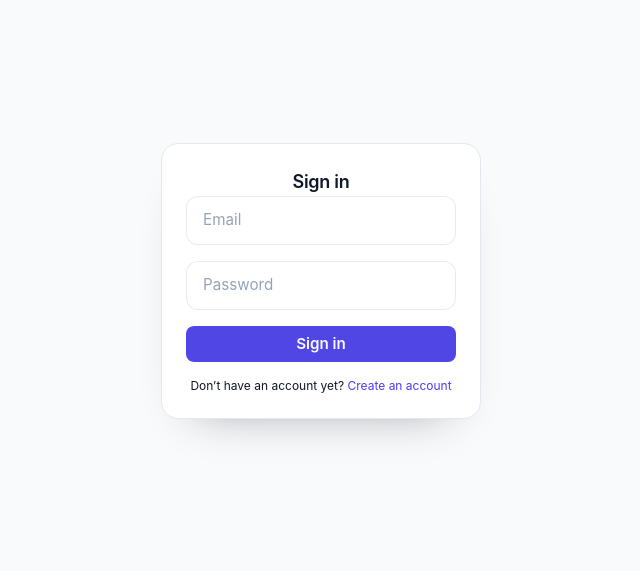
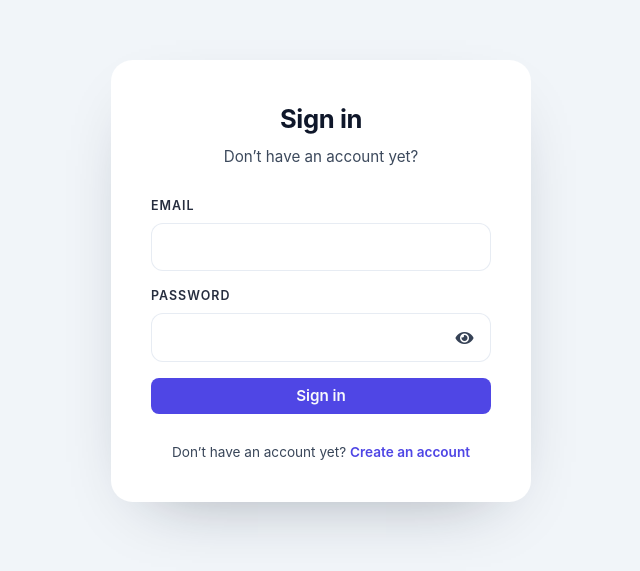
Before and after one commit to RAPHCVR/Ontozipe, a React (Vite) app in the folder frontend/: page /login in a window 1280 px wide. Shown: the part 119-690 px from the top of the page, without its empty margins (319-959 px from the left). Built offline with nearby package versions, Linux system fonts and the light colour scheme; no server answers.

Commit message:
feat(security): validation du mot de passe, visualisation etc...

```diff
--- /dev/null
+++ b/frontend/src/components/form/PasswordField.tsx
@@ -0,0 +1,61 @@
+import { useId, useState, type InputHTMLAttributes } from "react";
+import { useTranslation } from "../../language/useTranslation";
+
+type PasswordFieldProps = Omit<InputHTMLAttributes<HTMLInputElement>, "type"> & {
+	label?: string;
+	containerClassName?: string;
+	errorMessage?: string;
+};
+
+export default function PasswordField({
+	label,
+	containerClassName,
+	className,
+	id: providedId,
+	errorMessage,
+	disabled,
+	...inputProps
+}: PasswordFieldProps) {
+	const [visible, setVisible] = useState(false);
+	const generatedId = useId();
+	const id = providedId ?? generatedId;
+	const { t } = useTranslation();
+
+	const toggleLabel = visible
+		? t("common.password.hide")
+		: t("common.password.show");
+
+	const inputClassName = ["form-input", className].filter(Boolean).join(" ");
+
+	return (
+		<div className={["form-field", containerClassName].filter(Boolean).join(" ")}>
+			{label && (
+				<label className="form-label" htmlFor={id}>
+					{label}
+				</label>
+			)}
+			<div className="password-input">
+				<input
+					id={id}
+					className={inputClassName}
+					type={visible ? "text" : "password"}
+					disabled={disabled}
+					{...inputProps}
+				/>
+				<button
+					type="button"
+					className="password-input__toggle"
+					onClick={() => setVisible((prev) => !prev)}
+					aria-label={toggleLabel}
+					title={toggleLabel}
+					disabled={disabled}>
+					<i
+						className={`fas ${visible ? "fa-eye-slash" : "fa-eye"}`}
+						aria-hidden="true"
+					/>
+				</button>
+			</div>
+			{errorMessage && <p className="form-helper">{errorMessage}</p>}
+		</div>
+	);
+}
--- a/frontend/src/pages/LoginPage.tsx
+++ b/frontend/src/pages/LoginPage.tsx
@@ -1,8 +1,9 @@
-import { useState } from "react";
-import { Navigate, useLocation } from "react-router-dom";
+import { FormEvent, useState } from "react";
+import { Link, Navigate, useLocation } from "react-router-dom";
 import { useAuth } from "../auth/AuthContext";
 import { useApi } from "../lib/api";
 import { useTranslation } from "../language/useTranslation";
+import PasswordField from "../components/form/PasswordField";
 
 export default function LoginPage() {
 	const { token, login } = useAuth();
@@ -10,55 +11,83 @@ export default function LoginPage() {
 	const loc = useLocation();
 	const { t } = useTranslation();
 	const [email, setEmail] = useState("");
-    const [password, setPwd] = useState("");
+	const [password, setPassword] = useState("");
 	const [error, setError] = useState("");
+	const [isSubmitting, setIsSubmitting] = useState(false);
 
 	if (token) return <Navigate to={loc.state?.from?.pathname ?? "/"} replace />;
 
-    const submit = async () => {
+	const handleSubmit = async (event: FormEvent<HTMLFormElement>) => {
+		event.preventDefault();
 		setError("");
+		setIsSubmitting(true);
 		try {
 			const res = await api("auth/login", {
 				method: "POST",
 				headers: { "Content-Type": "application/json" },
 				body: JSON.stringify({ email, password }),
 			});
-
 			const data = await res.json();
 			login(data.token);
 		} catch (err) {
 			setError(t("auth.login.error"));
 			console.error(err);
+		} finally {
+			setIsSubmitting(false);
 		}
 	};
 
+	return (
+		<div className="auth-page">
+			<div className="auth-card">
+				<div className="auth-card__header">
+					<h1 className="auth-card__title">{t("auth.login.title")}</h1>
+					<p className="auth-card__subtitle">{t("auth.login.noAccount")}</p>
+				</div>
 
-    return (
-        <div className="flex items-center justify-center h-screen bg-gray-50 dark:bg-slate-900">
-            <div className="card w-80 p-6 space-y-4">
-                <h1 className="text-lg font-semibold text-center">{t("auth.login.title")}</h1>
-                {error && <p className="text-red-500 text-sm">{error}</p>}
+				{error && (
+					<div className="status-banner status-banner--error" role="alert">
+						{error}
+					</div>
+				)}
+
+				<form className="form-grid" onSubmit={handleSubmit} noValidate>
+					<div className="form-field">
+						<label className="form-label" htmlFor="login-email">
+							{t("auth.email")}
+						</label>
 						<input
-                    className="input w-full"
-                    placeholder={t("auth.email")}
+							id="login-email"
+							className="form-input"
+							type="email"
+							autoComplete="email"
 							value={email}
-                    onChange={(e) => setEmail(e.target.value)}
+							onChange={(event) => setEmail(event.target.value)}
+							required
+							disabled={isSubmitting}
 						/>
-                <input
-                    className="input w-full"
-                    type="password"
-                    placeholder={t("auth.password")}
+					</div>
+					<PasswordField
+						id="login-password"
+						label={t("auth.password")}
 						value={password}
-                    onChange={(e) => setPwd(e.target.value)}
+						onChange={(event) => setPassword(event.target.value)}
+						autoComplete="current-password"
+						required
+						disabled={isSubmitting}
 					/>
-                <button className="btn-primary w-full justify-center" onClick={submit}>
-                    {t("auth.login.submit")}
+					<button
+						className="btn-primary"
+						type="submit"
+						disabled={isSubmitting}
+						style={{ width: "100%" }}>
+						{isSubmitting ? t("common.loading") : t("auth.login.submit")}
 					</button>
-                <div className="text-center text-xs">
-                    {t("auth.login.noAccount")} {" "}
-                    <a href="/register" className="text-indigo-600 hover:underline">
-                        {t("auth.login.createAccount")}
-                    </a>
+				</form>
+
+				<div className="auth-card__footer">
+					{t("auth.login.noAccount")}{" "}
+					<Link to="/register">{t("auth.login.createAccount")}</Link>
 				</div>
 			</div>
 		</div>
--- a/frontend/src/pages/ProfilePage.tsx
+++ b/frontend/src/pages/ProfilePage.tsx
@@ -5,12 +5,15 @@ import { useProfile } from "../hooks/apiQueries";
 import { useApi } from "../lib/api";
 import { useTranslation } from "../language/useTranslation";
 import type { TranslationKey } from "../language/messages";
+import PasswordField from "../components/form/PasswordField";
 
 const hasRequiredSpecialChar = (value: string) => /[&'\-_?./;/:!]/.test(value);
 const hasDigit = (value: string) => /\d/.test(value);
 
 const statusClass = (type: "success" | "error") =>
-	`status-banner ${type === "success" ? "status-banner--success" : "status-banner--error"}`;
+	`status-banner ${
+		type === "success" ? "status-banner--success" : "status-banner--error"
+	}`;
 
 type StatusMessage = {
 	type: "success" | "error";
@@ -59,7 +62,9 @@ export default function ProfilePage() {
 				key,
 				values,
 				fallback: cleanedFallback,
-				useFallback: Boolean(cleanedFallback && cleanedFallback !== defaultValue),
+				useFallback: Boolean(
+					cleanedFallback && cleanedFallback !== defaultValue
+				),
 			};
 		},
 		[t]
@@ -102,7 +107,9 @@ export default function ProfilePage() {
 			setInfoStatus(toStatusMessage("success", "profile.success.info"));
 		} catch (error) {
 			const fallback = error instanceof Error ? error.message : undefined;
-			setInfoStatus(toStatusMessage("error", "profile.error.infoUpdate", fallback));
+			setInfoStatus(
+				toStatusMessage("error", "profile.error.infoUpdate", fallback)
+			);
 		} finally {
 			setInfoLoading(false);
 		}
@@ -110,6 +117,7 @@ export default function ProfilePage() {
 
 	const [oldPassword, setOldPassword] = useState("");
 	const [newPassword, setNewPassword] = useState("");
+	const [confirmPassword, setConfirmPassword] = useState("");
 	const [pwdStatus, setPwdStatus] = useState<StatusMessage | null>(null);
 	const [pwdLoading, setPwdLoading] = useState(false);
 
@@ -121,7 +129,10 @@ export default function ProfilePage() {
 
 	const apiBaseUrl = useMemo(
 		() =>
-			(import.meta.env.VITE_API_BASE_URL || "http://localhost:4000").replace(/\/$/, ""),
+			(import.meta.env.VITE_API_BASE_URL || "http://localhost:4000").replace(
+				/\/$/,
+				""
+			),
 		[]
 	);
 
@@ -130,7 +141,9 @@ export default function ProfilePage() {
 		setPwdStatus(null);
 
 		if (newPassword.length < 8) {
-			setPwdStatus(toStatusMessage("error", "profile.error.password.minLength"));
+			setPwdStatus(
+				toStatusMessage("error", "profile.error.password.minLength")
+			);
 			return;
 		}
 
@@ -141,6 +154,11 @@ export default function ProfilePage() {
 
 		if (!hasDigit(newPassword)) {
 			setPwdStatus(toStatusMessage("error", "profile.error.password.digit"));
+			return;
+		}
+
+		if (newPassword !== confirmPassword) {
+			setPwdStatus(toStatusMessage("error", "profile.error.password.mismatch"));
 			return;
 		}
 
@@ -175,9 +193,12 @@ export default function ProfilePage() {
 			setPwdStatus(toStatusMessage("success", "profile.success.password"));
 			setOldPassword("");
 			setNewPassword("");
+			setConfirmPassword("");
 		} catch (error) {
 			const fallback = error instanceof Error ? error.message : undefined;
-			setPwdStatus(toStatusMessage("error", "profile.error.password.generic", fallback));
+			setPwdStatus(
+				toStatusMessage("error", "profile.error.password.generic", fallback)
+			);
 		} finally {
 			setPwdLoading(false);
 		}
@@ -225,7 +246,9 @@ return (
 
 			<section className="page-section">
 				<div className="page-section__header">
-				<h2 className="page-section__title">{t("profile.sections.info.title")}</h2>
+					<h2 className="page-section__title">
+						{t("profile.sections.info.title")}
+					</h2>
 					<p className="page-section__description">
 						{t("profile.sections.info.description")}
 					</p>
@@ -234,7 +257,9 @@ return (
 				<form className="form-grid" onSubmit={handleInfoSubmit}>
 					<div className="form-grid form-grid--columns">
 						<div className="form-field">
-						<label className="form-label">{t("profile.fields.name.label")}</label>
+							<label className="form-label">
+								{t("profile.fields.name.label")}
+							</label>
 							<input
 								className="form-input"
 								value={name}
@@ -244,13 +269,21 @@ return (
 							/>
 						</div>
 						<div className="form-field">
-						<label className="form-label">{t("profile.fields.email.label")}</label>
-						<input className="form-input" value={user?.email ?? ""} disabled />
+							<label className="form-label">
+								{t("profile.fields.email.label")}
+							</label>
+							<input
+								className="form-input"
+								value={user?.email ?? ""}
+								disabled
+							/>
 						</div>
 					</div>
 
 					<div className="form-field">
-					<label className="form-label">{t("profile.fields.avatar.label")}</label>
+						<label className="form-label">
+							{t("profile.fields.avatar.label")}
+						</label>
 						<input
 							className="form-input"
 							value={avatar}
@@ -265,8 +298,13 @@ return (
 					)}
 
 					<div className="form-actions">
-					<button type="submit" className="btn-primary" disabled={infoLoading}>
-						{infoLoading ? t("profile.actions.saving") : t("profile.actions.save")}
+						<button
+							type="submit"
+							className="btn-primary"
+							disabled={infoLoading}>
+							{infoLoading
+								? t("profile.actions.saving")
+								: t("profile.actions.save")}
 						</button>
 					</div>
 				</form>
@@ -274,7 +312,9 @@ return (
 
 			<section className="page-section">
 				<div className="page-section__header">
-				<h2 className="page-section__title">{t("profile.sections.security.title")}</h2>
+					<h2 className="page-section__title">
+						{t("profile.sections.security.title")}
+					</h2>
 					<p className="page-section__description">
 						{t("profile.sections.security.description")}
 					</p>
@@ -282,33 +322,49 @@ return (
 
 				<form className="form-grid" onSubmit={handlePasswordSubmit}>
 					<div className="form-grid form-grid--columns">
-					<div className="form-field">
-						<label className="form-label">{t("profile.fields.oldPassword.label")}</label>
-						<input
-							type="password"
-							className="form-input"
+						<PasswordField
+							id="profile-old-password"
+							label={t("profile.fields.oldPassword.label")}
 							value={oldPassword}
 							onChange={(event) => setOldPassword(event.target.value)}
 							autoComplete="current-password"
+							disabled={pwdLoading}
 						/>
 					</div>
-					<div className="form-field">
-						<label className="form-label">{t("profile.fields.newPassword.label")}</label>
-						<input
-							type="password"
-							className="form-input"
+					<hr />
+					<div className="form-grid form-grid--columns">
+						<PasswordField
+							id="profile-new-password"
+							label={t("profile.fields.newPassword.label")}
 							value={newPassword}
 							onChange={(event) => setNewPassword(event.target.value)}
 							autoComplete="new-password"
+							required
+							disabled={pwdLoading}
 						/>
-					</div>
+						<PasswordField
+							id="profile-confirm-password"
+							label={t("profile.fields.confirmPassword.label")}
+							value={confirmPassword}
+							onChange={(event) => setConfirmPassword(event.target.value)}
+							autoComplete="new-password"
+							required
+							disabled={pwdLoading}
+						/>
 					</div>
 
 					<div className="note-box">
-					<p className="page-section__description" style={{ marginBottom: "0.65rem" }}>
+						<p
+							className="page-section__description"
+							style={{ marginBottom: "0.65rem" }}>
 							<strong>{t("profile.password.hintTitle")}</strong>
 						</p>
-					<ul style={{ paddingLeft: "1.25rem", display: "grid", gap: "0.35rem" }}>
+						<ul
+							style={{
+								paddingLeft: "1.25rem",
+								display: "grid",
+								gap: "0.35rem",
+							}}>
 							<li>{t("profile.password.rule.minLength")}</li>
 							<li>{t("profile.password.rule.special")}</li>
 							<li>{t("profile.password.rule.digit")}</li>
--- a/frontend/src/pages/RegisterPage.tsx
+++ b/frontend/src/pages/RegisterPage.tsx
@@ -1,82 +1,152 @@
-import { useState } from "react";
+import { FormEvent, useState } from "react";
 import { Navigate, Link } from "react-router-dom";
 import { useAuth } from "../auth/AuthContext";
 import { useApi } from "../lib/api";
 import { useTranslation } from "../language/useTranslation";
+import PasswordField from "../components/form/PasswordField";
 
 export default function RegisterPage() {
 	const { token, login } = useAuth();
 	const api = useApi();
 	const { t } = useTranslation();
-    const [form, setForm] = useState({ name: "", email: "", password: "" });
-    const [err, setErr] = useState("");
+	const [form, setForm] = useState({
+		name: "",
+		email: "",
+		password: "",
+		confirmPassword: "",
+	});
+	const [error, setError] = useState("");
+	const [isSubmitting, setIsSubmitting] = useState(false);
 
 	if (token) return <Navigate to="/" replace />;
 
-    const submit = async () => {
-        setErr("");
+	const handleSubmit = async (event: FormEvent<HTMLFormElement>) => {
+		event.preventDefault();
+		setError("");
 
-        if (!form.name.trim() || !form.email.trim() || !form.password) {
-            setErr(t("auth.register.error.required"));
+		const name = form.name.trim();
+		const email = form.email.trim();
+
+		if (!name || !email || !form.password || !form.confirmPassword) {
+			setError(t("auth.register.error.required"));
 			return;
 		}
 
+		if (form.password !== form.confirmPassword) {
+			setError(t("auth.register.error.passwordMismatch"));
+			return;
+		}
+
+		setIsSubmitting(true);
 		try {
-            const res = await api("auth/register", {
+			const response = await api("auth/register", {
 				method: "POST",
 				headers: { "Content-Type": "application/json" },
-                body: JSON.stringify(form),
+				body: JSON.stringify({ name, email, password: form.password }),
 			});
-            const data = await res.json();
-            // Le backend retourne directement le token après inscription, on peut donc se connecter
+			const data = await response.json();
 			login(data.token);
-        } catch (error) {
-            // Affiche l'erreur spécifique du backend (ex: "mot de passe trop court")
-            if (error instanceof Error) {
-                setErr(error.message);
+		} catch (caughtError) {
+			if (caughtError instanceof Error) {
+				setError(caughtError.message || t("auth.register.error.generic"));
 			} else {
-                setErr(t("auth.register.error.generic"));
+				setError(t("auth.register.error.generic"));
 			}
-            console.error(error);
+			console.error(caughtError);
+		} finally {
+			setIsSubmitting(false);
 		}
 	};
 
 	return (
-        <div className="flex items-center justify-center h-screen bg-gray-50 dark:bg-slate-900">
-            <div className="card w-80 p-6 space-y-4">
-                <h1 className="text-lg font-semibold text-center">{t("auth.register.title")}</h1>
-                {err && <p className="text-red-500 text-sm text-center">{err}</p>}
+		<div className="auth-page">
+			<div className="auth-card">
+				<div className="auth-card__header">
+					<h1 className="auth-card__title">{t("auth.register.title")}</h1>
+					<p className="auth-card__subtitle">
+						{t("auth.register.haveAccount")}
+					</p>
+				</div>
 
+				{error && (
+					<div className="status-banner status-banner--error" role="alert">
+						{error}
+					</div>
+				)}
+
+				<form className="form-grid" onSubmit={handleSubmit} noValidate>
+					<div className="form-field">
+						<label className="form-label" htmlFor="register-name">
+							{t("auth.name")}
+						</label>
 						<input
-                    className="input w-full"
+							id="register-name"
+							className="form-input"
 							type="text"
-                    placeholder={t("auth.name")}
 							value={form.name}
-                    onChange={(e) => setForm({ ...form, name: e.target.value })}
+							onChange={(event) =>
+								setForm((prev) => ({ ...prev, name: event.target.value }))
+							}
+							autoComplete="name"
+							required
+							disabled={isSubmitting}
 						/>
+					</div>
+					<div className="form-field">
+						<label className="form-label" htmlFor="register-email">
+							{t("auth.email")}
+						</label>
 						<input
-                    className="input w-full"
+							id="register-email"
+							className="form-input"
 							type="email"
-                    placeholder={t("auth.email")}
 							value={form.email}
-                    onChange={(e) => setForm({ ...form, email: e.target.value })}
+							onChange={(event) =>
+								setForm((prev) => ({ ...prev, email: event.target.value }))
+							}
+							autoComplete="email"
+							required
+							disabled={isSubmitting}
 						/>
-                <input
-                    className="input w-full"
-                    type="password"
-                    placeholder={t("auth.password")}
+					</div>
+					<PasswordField
+						id="register-password"
+						label={t("auth.password")}
 						value={form.password}
-                    onChange={(e) => setForm({ ...form, password: e.target.value })}
+						onChange={(event) =>
+							setForm((prev) => ({ ...prev, password: event.target.value }))
+						}
+						autoComplete="new-password"
+						required
+						disabled={isSubmitting}
+					/>
+					<PasswordField
+						id="register-confirm-password"
+						label={t("auth.confirmPassword")}
+						value={form.confirmPassword}
+						onChange={(event) =>
+							setForm((prev) => ({
+								...prev,
+								confirmPassword: event.target.value,
+							}))
+						}
+						autoComplete="new-password"
+						required
+						disabled={isSubmitting}
 					/>
 
-                <button className="btn-primary w-full justify-center" onClick={submit}>
-                    {t("auth.register.submit")}
+					<button
+						className="btn-primary"
+						type="submit"
+						disabled={isSubmitting}
+						style={{ width: "100%" }}>
+						{isSubmitting ? t("common.loading") : t("auth.register.submit")}
 					</button>
-                <div className="text-center text-xs">
-                    {t("auth.register.haveAccount")} {" "}
-                    <Link to="/login" className="text-indigo-600 hover:underline">
-                        {t("auth.login.submit")}
-                    </Link>
+				</form>
+
+				<div className="auth-card__footer">
+					{t("auth.register.haveAccount")}{" "}
+					<Link to="/login">{t("auth.login.submit")}</Link>
 				</div>
 			</div>
 		</div>
--- a/frontend/src/styles/index.css
+++ b/frontend/src/styles/index.css
@@ -135,6 +135,12 @@ button {
 	font-family: inherit;
 }
 
+hr {
+	border: none;
+	height: 1px;
+	border-radius: 10px;
+	background: rgb(194, 194, 194);
+}
 .app-shell {
 	min-height: 100vh;
 	display: flex;
@@ -1504,6 +1510,76 @@ textarea::placeholder {
 	cursor: pointer;
 }
 
+.auth-page {
+	min-height: 100vh;
+	display: flex;
+	align-items: center;
+	justify-content: center;
+	padding: 2.5rem 1.5rem;
+	background: var(--surface-app);
+}
+
+.dark .auth-page {
+	background: var(--color-bg);
+}
+
+.auth-card {
+	width: min(420px, 100%);
+	background: var(--surface-card);
+	border-radius: 1.35rem;
+	padding: 2.5rem;
+	box-shadow: 0 25px 70px -40px rgba(15, 23, 42, 0.45);
+	display: flex;
+	flex-direction: column;
+	gap: 1.75rem;
+}
+
+.dark .auth-card {
+	background: color-mix(
+		in srgb,
+		var(--surface-card) 90%,
+		rgba(15, 23, 42, 0.85)
+	);
+	box-shadow: 0 32px 80px -46px rgba(15, 23, 42, 0.85);
+}
+
+.auth-card__header {
+	text-align: center;
+	display: grid;
+	gap: 0.5rem;
+}
+
+.auth-card__title {
+	font-size: 1.6rem;
+	font-weight: 700;
+}
+
+.auth-card__subtitle {
+	font-size: 0.95rem;
+	color: color-mix(in srgb, var(--color-muted) 80%, var(--color-text));
+}
+
+.dark .auth-card__subtitle {
+	color: color-mix(in srgb, var(--color-muted) 70%, var(--color-text));
+}
+
+.auth-card__footer {
+	font-size: 0.85rem;
+	text-align: center;
+	color: color-mix(in srgb, var(--color-muted) 75%, var(--color-text));
+}
+
+.auth-card__footer a {
+	color: var(--button-primary-bg);
+	font-weight: 600;
+	text-decoration: none;
+	transition: color var(--transition-base);
+}
+
+.auth-card__footer a:hover {
+	color: var(--button-primary-hover);
+}
+
 .page-shell {
 	max-width: 1100px;
 	margin: 0 auto;
@@ -1561,8 +1637,13 @@ textarea::placeholder {
 	gap: 0.75rem;
 	border-radius: 999px;
 	padding: 0.55rem 1.1rem;
-	background: linear-gradient(120deg, rgba(59, 130, 246, 0.15), rgba(79, 70, 229, 0.15));
-	border: 1px solid color-mix(in srgb, var(--button-primary-bg) 25%, transparent);
+	background: linear-gradient(
+		120deg,
+		rgba(59, 130, 246, 0.15),
+		rgba(79, 70, 229, 0.15)
+	);
+	border: 1px solid
+		color-mix(in srgb, var(--button-primary-bg) 25%, transparent);
 	font-size: 0.85rem;
 	font-weight: 600;
 	color: rgba(17, 24, 39, 0.75);
@@ -1622,12 +1703,14 @@ textarea::placeholder {
 	border: 1px solid rgba(79, 70, 229, 0.35);
 	background: rgba(255, 255, 255, 0.92);
 	box-shadow: inset 0 1px 2px rgba(15, 23, 42, 0.08);
-	transition: border-color var(--transition-base), box-shadow var(--transition-base);
+	transition: border-color var(--transition-base),
+		box-shadow var(--transition-base);
 }
 
 .select-control:focus {
 	border-color: color-mix(in srgb, var(--button-primary-bg) 60%, transparent);
-	box-shadow: 0 0 0 3px color-mix(in srgb, var(--button-primary-bg) 30%, transparent);
+	box-shadow: 0 0 0 3px
+		color-mix(in srgb, var(--button-primary-bg) 30%, transparent);
 	outline: none;
 }
 
@@ -1727,7 +1810,8 @@ textarea::placeholder {
 }
 
 .data-table tbody tr {
-	border-bottom: 1px solid color-mix(in srgb, var(--border-color) 70%, transparent);
+	border-bottom: 1px solid
+		color-mix(in srgb, var(--border-color) 70%, transparent);
 }
 
 .data-table tbody tr:last-child {
@@ -1798,6 +1882,68 @@ textarea::placeholder {
 
 .chip-toggle input {
 	accent-color: var(--button-primary-bg);
+}
+
+.dark .chip-toggle {
+	background: color-mix(in srgb, var(--surface-card) 72%, var(--color-bg-dark));
+	border-color: color-mix(in srgb, var(--button-primary-bg) 25%, transparent);
+	color: color-mix(in srgb, var(--color-text) 94%, var(--color-muted));
+}
+
+.dark .chip-toggle input {
+	accent-color: var(--button-primary-bg);
+}
+
+.password-input {
+	position: relative;
+	display: flex;
+	align-items: center;
+}
+
+.password-input .form-input {
+	width: 100%;
+	padding-right: 2.75rem;
+}
+
+.password-input__toggle {
+	position: absolute;
+	top: 50%;
+	right: 0.85rem;
+	transform: translateY(-50%);
+	display: inline-flex;
+	align-items: center;
+	justify-content: center;
+	border: none;
+	background: none;
+	color: color-mix(in srgb, var(--color-muted) 70%, var(--color-text));
+	cursor: pointer;
+	padding: 0.25rem;
+	transition: color var(--transition-base);
+}
+
+.password-input__toggle:hover {
+	color: var(--button-primary-bg);
+}
+
+.password-input__toggle:focus-visible {
+	outline: none;
+	color: var(--button-primary-bg);
+	box-shadow: 0 0 0 3px var(--focus-ring);
+	border-radius: 0.6rem;
+}
+
+.password-input__toggle:disabled {
+	cursor: not-allowed;
+	color: color-mix(in srgb, var(--color-muted) 60%, var(--surface-card));
+}
+
+.dark .password-input__toggle {
+	color: color-mix(in srgb, var(--color-text) 80%, var(--color-muted));
+}
+
+.dark .password-input__toggle:hover,
+.dark .password-input__toggle:focus-visible {
+	color: var(--button-primary-bg);
 }
 
 .checkbox-row {
```
Also changed, not shown: frontend/src/language/messages.ts (+30 -0 lines). Lines whose indentation alone changed are shown as unchanged.
